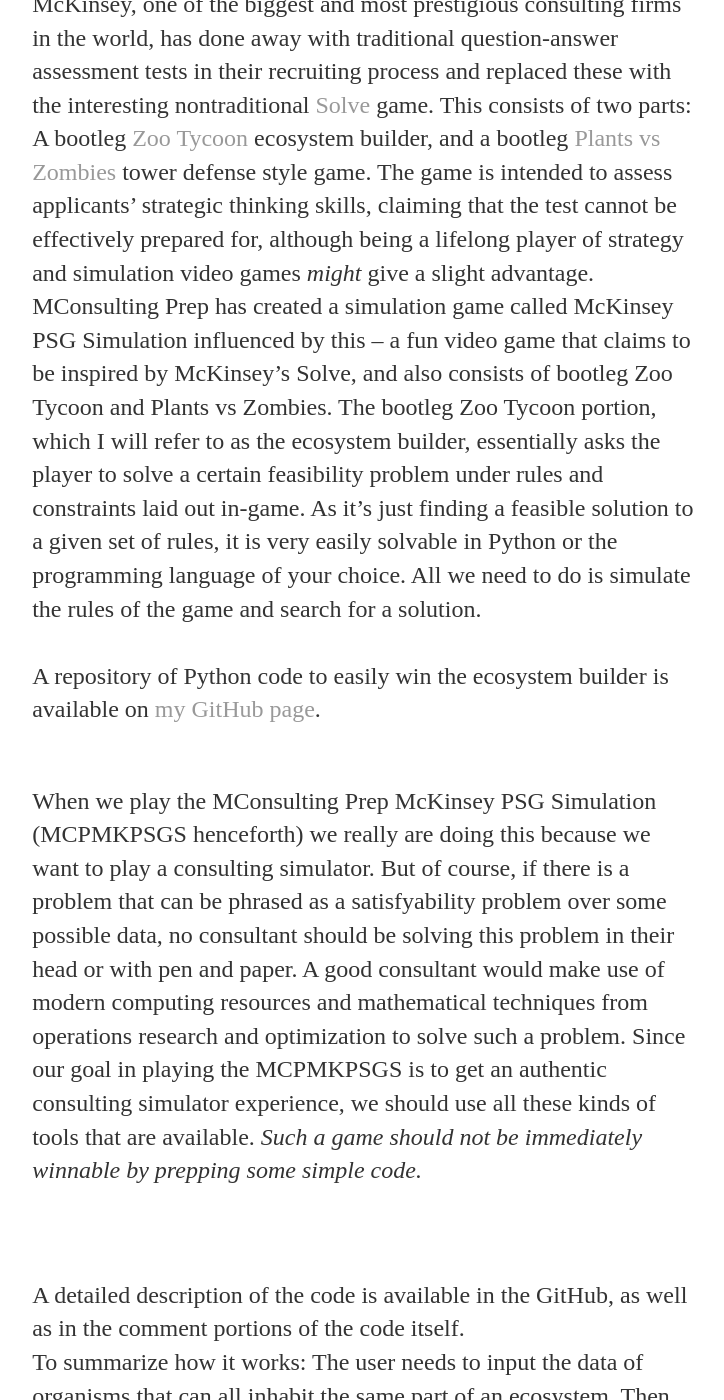
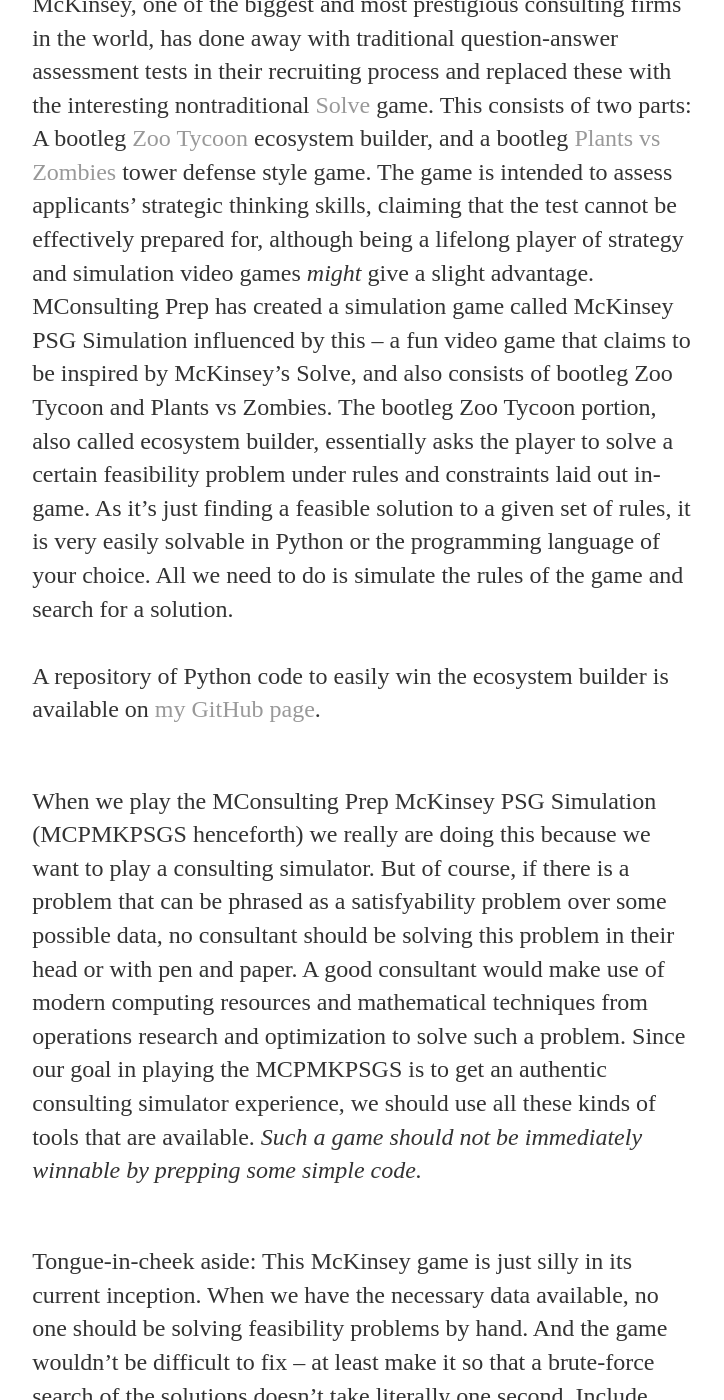
Before and after one commit to PhillipKerger/phillipkerger.github.io, a Jekyll site: the page built from _posts/2022-11-18-beating_mckinsey_psg_simulation.md, in a window 1280 px wide and 1400 px high, scrolled down 343 px. Shown: the whole window, without its empty margins (276-1000 px from the left). Built offline with Jekyll 4.4.1, drawn with Linux system fonts in a browser that asks for light colours; some of the changed text lies outside the part shown.

Commit message:
Update 2022-11-18-beating_mckinsey_psg_simulation.md

```diff
--- a/_posts/2022-11-18-beating_mckinsey_psg_simulation.md
+++ b/_posts/2022-11-18-beating_mckinsey_psg_simulation.md
@@ -5,11 +5,9 @@
 ---
 
 McKinsey, one of the biggest and most prestigious consulting firms in the world, has done away with traditional question-answer assessment tests in their recruiting process and replaced these with the interesting nontraditional <a href="https://www.mckinsey.com/careers/mckinsey-digital-assessment">Solve</a> game. This consists of two parts: A bootleg <a href="https://store.steampowered.com/app/613880/Zoo_Tycoon_Ultimate_Animal_Collection/">Zoo Tycoon</a> ecosystem builder, and a bootleg [Plants vs Zombies](https://play.google.com/store/apps/details?id=com.ea.game.pvzfree_row&hl=en_US&gl=US&pli=1) tower defense style game. The game is intended to assess applicants' strategic thinking skills, claiming that the test cannot be effectively prepared for, although being a lifelong player of strategy and simulation video games <i>might</i> give a slight advantage.
-MConsulting Prep has created a simulation game called McKinsey PSG Simulation influenced by this -- a fun video game that claims to be inspired by McKinsey's Solve, and also consists of bootleg  Zoo Tycoon and Plants vs Zombies. The bootleg Zoo Tycoon portion, which I will refer to as the ecosystem builder, essentially asks the player to solve a certain feasibility problem under rules and constraints laid out in-game. As it's just finding a feasible solution to a given set of rules, it is very easily solvable in Python or the programming language of your choice. All we need to do is simulate the rules of the game and search for a solution. <br><br>
+MConsulting Prep has created a simulation game called McKinsey PSG Simulation influenced by this -- a fun video game that claims to be inspired by McKinsey's Solve, and also consists of bootleg  Zoo Tycoon and Plants vs Zombies. The bootleg Zoo Tycoon portion, also called ecosystem builder, essentially asks the player to solve a certain feasibility problem under rules and constraints laid out in-game. As it's just finding a feasible solution to a given set of rules, it is very easily solvable in Python or the programming language of your choice. All we need to do is simulate the rules of the game and search for a solution. <br><br>
 A repository of Python code to easily win the ecosystem builder is available on [my GitHub page](https://github.com/PhillipKerger/). <br><br>
 
 When we play the  MConsulting Prep McKinsey PSG Simulation (MCPMKPSGS henceforth) we really are doing this because we want to play a consulting simulator. But of course, if there is a problem that can be phrased as a satisfyability problem over some possible data, no consultant should be solving this problem in their head or with pen and paper. A good consultant would make use of modern computing resources and mathematical techniques from operations research and optimization to solve such a problem. Since our goal in playing the MCPMKPSGS is to get an authentic consulting simulator experience, we should use all these kinds of tools that are available. *<i>Such a game should not be immediately winnable by prepping some simple code.</i>*
 
-<br> <br>
-A detailed description of the code is available in the GitHub, as well as in the comment portions of the code itself.
-<br>To summarize how it works: The user needs to input the data of organisms that can all inhabit the same part of an ecosystem. Then, the user specifies some reasonable set of organism distributions over apex predators, regular predators, and producers to check. Then a simple blind random search is done to find the best combination of organisms, where "best" is with respect to the total amount of excess calories in the system at the end of the feeding process.
+<br>Tongue-in-cheek aside: This McKinsey game is just silly in its current inception. When we have the necessary data available, no one should be solving feasibility problems by hand. And the game wouldn't be difficult to fix -- at least make it so that a brute-force search of the solutions doesn't take literally one second. Include more variables, but let good common sense and intuition eliminate/fix a large portion of them. The game just checks how quickly you can execute some heuristic feasibility algorithm that is sitting in your head.
```
